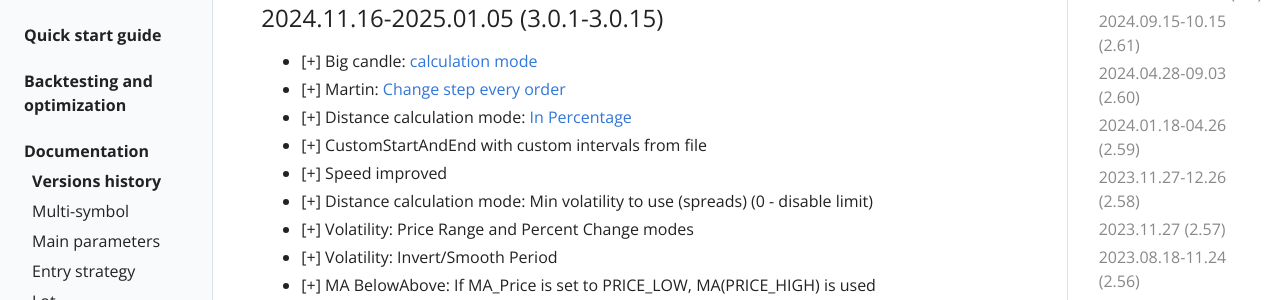
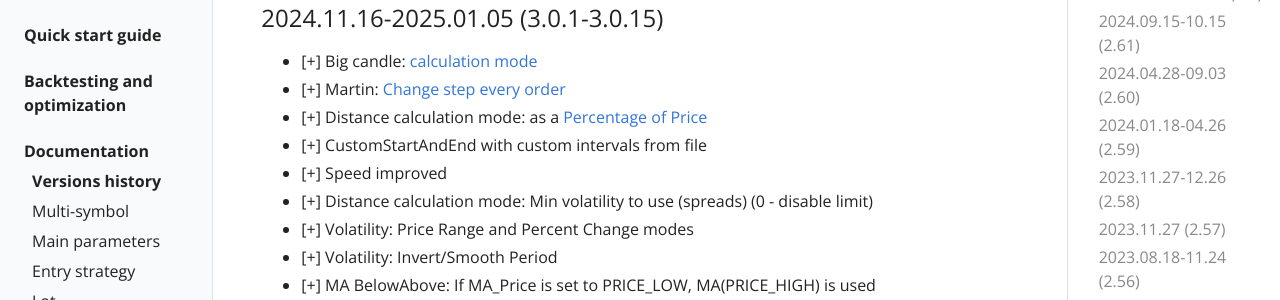
Before and after one commit to komposter/CommunityPowerEA.com, a Jekyll site: the page built from _docs/versions-history.md, in a window 1280 px wide and 900 px high. Shown: the part 211-511 px from the top of the window. Built offline with Jekyll 4.4.1, drawn with Linux system fonts in a browser that asks for light colours.

Commit message:
Content change

```diff
--- a/_docs/versions-history.md
+++ b/_docs/versions-history.md
@@ -10,7 +10,7 @@ permalink: /docs/versions-history
 ### 2024.11.16-2025.01.05 (3.0.1-3.0.15)
 * [+] Big candle: [calculation mode](/docs/signals-and-filters#big-candle-calculation-mode)
 * [+] Martin: [Change step every order](/docs/martingale#change-step-every-order)
-* [+] Distance calculation mode: [In Percentage](/docs/volatility#percentage-of-price)
+* [+] Distance calculation mode: as a [Percentage of Price](/docs/volatility#percentage-of-price)
 * [+] CustomStartAndEnd with custom intervals from file
 * [+] Speed improved
 * [+] Distance calculation mode: Min volatility to use (spreads) (0 - disable limit)
```
